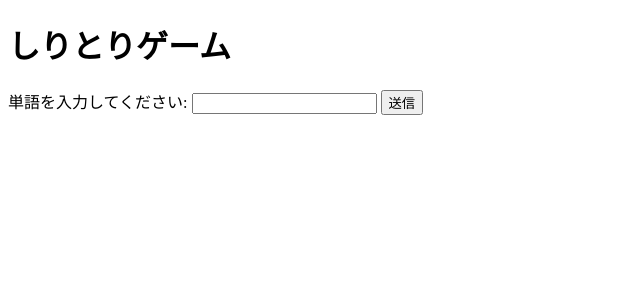
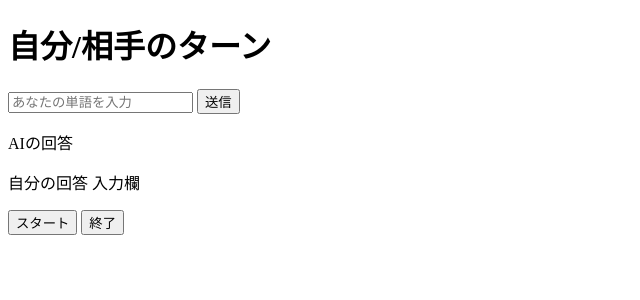
Before and after one commit to eternal-TAKENOKO/QiitaHackathon, a Flask app: page / in a window 1280 px wide. Shown: the top 300 px of the page, without its empty margins (0-640 px from the left). Run offline with Flask 3, Linux system fonts and the light colour scheme.

Commit message:
fix html

```diff
--- a/templates/index.html
+++ b/templates/index.html
@@ -3,43 +3,71 @@
 <head>
     <meta charset="UTF-8">
     <meta name="viewport" content="width=device-width, initial-scale=1.0">
-    <title>Shiritori Game with CPU</title>
+    <title>しりとりゲーム</title>
+    <link rel="stylesheet" href="styles.css">
     <script src="https://code.jquery.com/jquery-3.6.0.min.js"></script>
 </head>
 <body>
-    <h1>しりとりゲーム</h1>
-    <form id="shiritoriForm">
-        <label for="new_word">単語を入力してください: </label>
-        <input type="text" id="new_word" name="new_word" required>
-        <input type="submit" value="送信">
-    </form>
-    <div id="userResponse"></div>
-    <div id="cpuResponse"></div>
+    <div class="container">
+        <header>
+            <h1>自分/相手のターン</h1>
+        </header>
+
+        <section class="turn-display">
+            <div class="user-turn">
+                <input type="text" id="userInput" placeholder="あなたの単語を入力" required>
+                <button id="submitWord">送信</button>
+            </div>
+            <div class="cpu-turn">
+                <p id="cpuWord">AIの回答</p>
+            </div>
+        </section>
+
+        <footer>
+            <div class="status-message">
+                <p id="status">自分の回答 入力欄</p>
+            </div>
+            <div class="controls">
+                <button id="startGame">スタート</button>
+                <button id="endGame">終了</button>
+            </div>
+        </footer>
+    </div>
 
     <script>
     $(document).ready(function() {
-            $('#shiritoriForm').submit(function(event) {
-                event.preventDefault(); // フォームのデフォルト送信を防ぎます
-                var newWord = $('#new_word').val();
+        $('#submitWord').on('click', function() {
+            let userWord = $('#userInput').val();
+            if (!userWord) {
+                alert('単語を入力してください。');
+                return;
+            }
+            $('#status').text('考え中...');
+
             $.ajax({
                 url: '/shiritori',
                 type: 'POST',
                 contentType: 'application/json',
-                    data: JSON.stringify({ "new_word": newWord, "last_word": "" }), // 適宜last_wordを更新する必要があります
+                data: JSON.stringify({ "last_word": $('#cpuWord').text(), "new_word": userWord }),
                 dataType: 'json',
                 success: function(response) {
-                        $('#userResponse').html('<p>ユーザー: ' + newWord + '</p>');
-                        if (!response.cpu_loses) {
-                            $('#cpuResponse').html('<p>CPU: ' + response.message + '</p>');
-                        } else {
-                            $('#cpuResponse').html('<p>' + response.message + '</p>');
-                        }
+                    $('#status').text('あなたのターン: ' + userWord);
+                    $('#cpuWord').text(response.message);
+                    $('#userInput').val(''); // 入力フィールドをクリア
                 },
-                    error: function(response) {
-                        $('#userResponse').html('<p>エラー: ' + response.responseJSON.message + '</p>');
-                        $('#cpuResponse').empty();
+                error: function(xhr, status, error) {
+                    $('#status').text('エラーが発生しました。');
+                    console.error(error);
                 }
             });
+        });
+
+        $('#startGame').on('click', function() {
+            // ゲーム開始の処理をここに記述
+        });
+
+        $('#endGame').on('click', function() {
+            // ゲーム終了の処理をここに記述
         });
     });
     </script>
```
Also changed, not shown: static/style.css (+70 -0 lines). Lines whose indentation alone changed are shown as unchanged.
